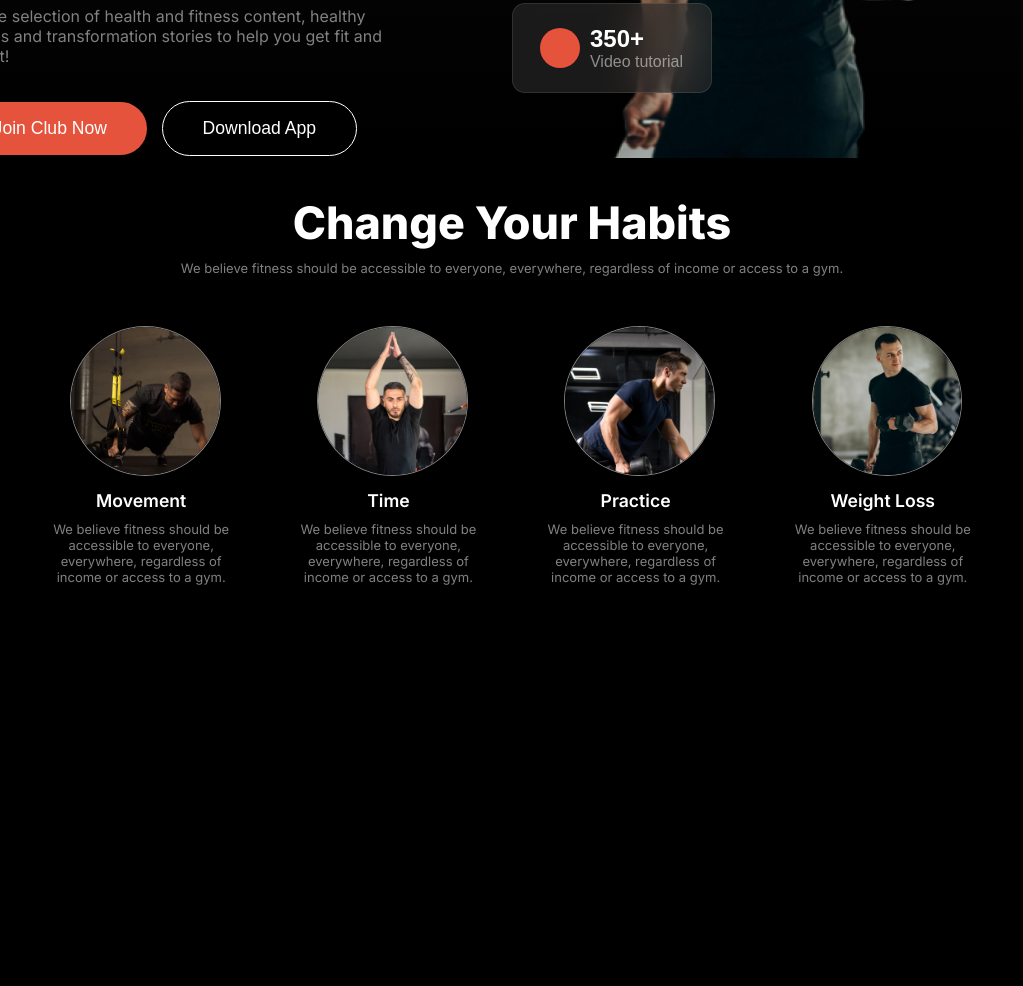
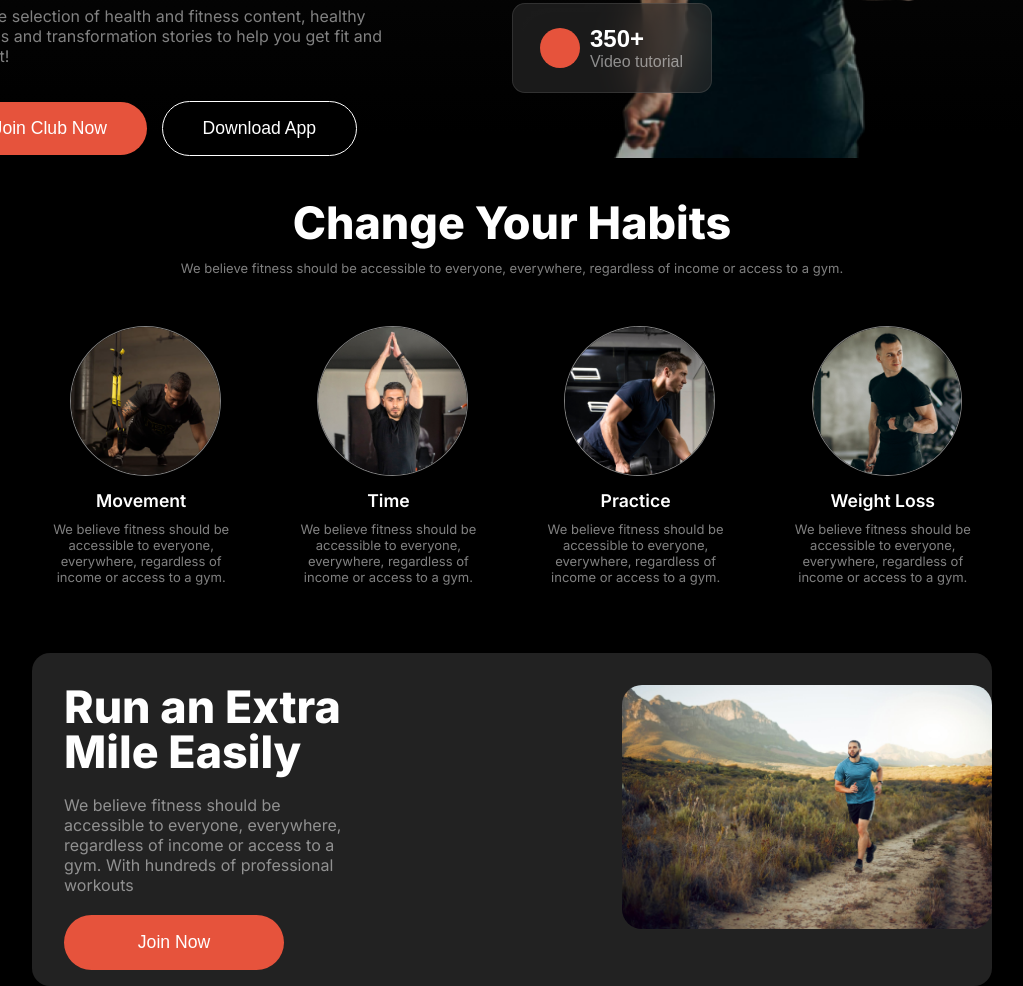
Before and after one commit to Rain44556/FitlifeHub, a plain HTML site: page index.html in a window 1280 px wide. Shown: the part 598-1584 px from the top of the page, without its empty margins (128-1151 px from the left). Before the commit the page ends 1203 px from the top, so only its background shows below. Drawn offline with Linux system fonts and the light colour scheme.

Commit message:
run section added

```diff
--- a/index.html
+++ b/index.html
@@ -100,8 +100,28 @@
     </div>
 
     </div>
+ </section>
 
+ <!-- Run section -->
+
+ <section class="run-section">
+    <div class="run-contents">
+        <div class="run-contents-leftside">
+            <h1>Run an Extra
+                Mile Easily</h1>
+            <p>We believe fitness should be accessible to everyone, everywhere, regardless of income or
+                access to a gym. With
+                hundreds of professional workouts</p>
+            <button>Join Now</button>
+            </div>
+
+            <div class="run-contents-rightside">
+            <img src="./images/run.jpg" alt="">
+           </div>
+
+    </div>
  </section>
+
 </main>
 
 </body>
--- a/styles/styles.css
+++ b/styles/styles.css
@@ -202,3 +202,46 @@ font-weight: 600;
    border: 1px solid rgba(255,255,255, 0.5);
     margin-left: 28px;
 }
+
+
+/* runner */
+.run-section{
+    width: 75%;
+    margin: 0 auto;
+    margin-top: 3rem;
+    border-radius: 18px;
+    background: var(--secondary-color);
+    }
+    .run-contents{
+        display: grid;
+        grid-template-columns: repeat(2,1fr);
+        gap: 30%;
+        padding: 2rem 0 1rem 2rem;
+    }
+
+    .run-contents-rightside{
+        width: 370px;
+    }
+    .run-contents-rightside img{
+    width: 100%;
+    border-radius: 20px;
+    }
+    .run-contents .run-contents-leftside h1{
+        line-height: 100%;
+
+    }
+    .run-contents .run-contents-leftside p{
+        margin-top: 20px;
+    }
+    .run-contents-leftside button{
+        width: 220px;
+        height: 55px;
+        background-color: var(--primary-color);
+        padding: 1rem 2.5rem;
+        border: none;
+        border-radius: 2.6rem;
+        color: rgb(255, 255, 255);
+        font-size: 1.1rem;
+        cursor: pointer;
+        margin-top: 20px;
+    }
```
